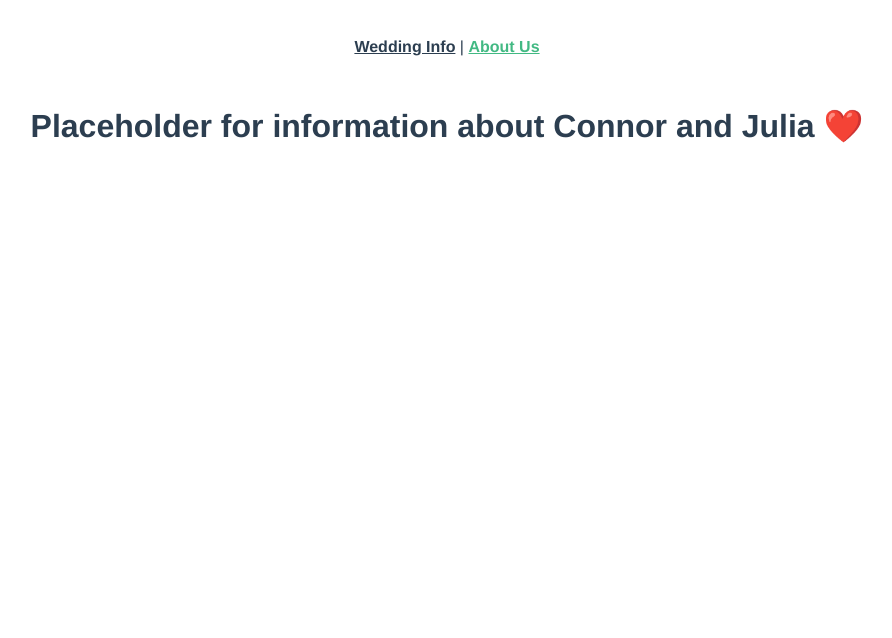
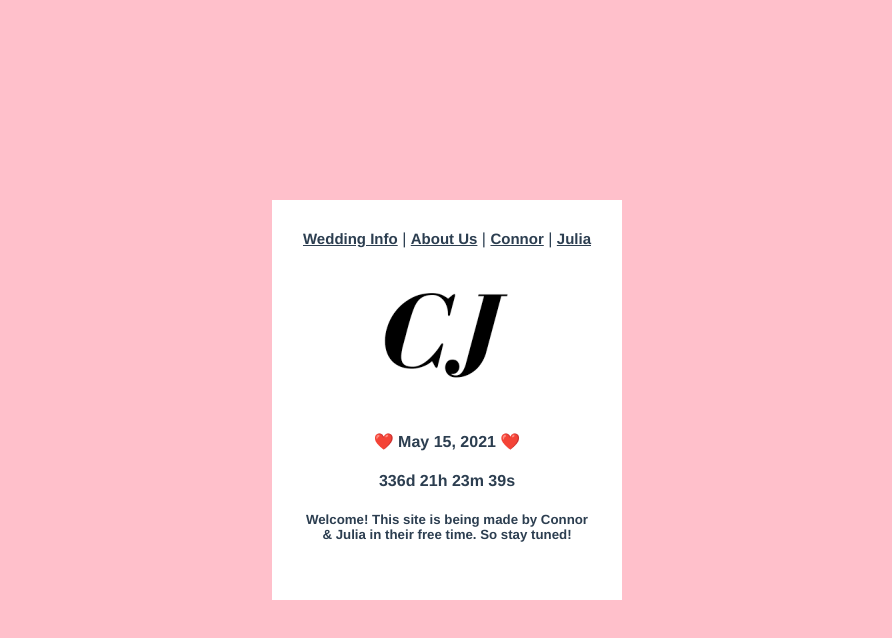
Before and after one commit to theMoynahammer/connorjulia, a Vue app: page /#/about in a window 1280 px wide. Before the commit this address led to /#/about. Shown: the top 638 px of the page, without its empty margins (193-1085 px from the left). Built offline with nearby package versions, Linux system fonts and the light colour scheme.

Commit message:
adding to github

```diff
--- a/public/index.html
+++ b/public/index.html
@@ -5,9 +5,11 @@
     <meta http-equiv="X-UA-Compatible" content="IE=edge">
     <meta name="viewport" content="width=device-width,initial-scale=1.0">
     <link rel="icon" href="<%= BASE_URL %>favicon.ico">
-    <title><%= htmlWebpackPlugin.options.title %></title>
+    <!-- <title><%= htmlWebpackPlugin.options.title %></title> -->
+    <title>Connor and Julia's Wedding Site</title>
+
   </head>
-  <body>
+  <body style="margin:0px; background-color: pink; display: flex; align-items: center; justify-content: center; height:100vh">
     <noscript>
       <strong>We're sorry but <%= htmlWebpackPlugin.options.title %> doesn't work properly without JavaScript enabled. Please enable it to continue.</strong>
     </noscript>
--- a/src/App.vue
+++ b/src/App.vue
@@ -1,10 +1,16 @@
 <template>
   <div id="app">
-    <div id="nav">
-      <router-link to="/">Wedding Info</router-link> |
-      <router-link to="/about">About Us</router-link>
+    <!-- <div id="mainModal"> -->
+     <div id="nav">
+       <router-link to="/">Wedding Info</router-link> |
+       <router-link to="/about">About Us</router-link> |
+       <router-link to="/connor">Connor</router-link> |
+       <router-link to="/julia">Julia</router-link>
+      <!-- </div> -->
+      <div id='wrapper'>
+      <router-view/>
+      </div>
     </div>
-    <router-view/>
   </div>
 </template>
 
@@ -15,6 +21,16 @@
   -moz-osx-font-smoothing: grayscale;
   text-align: center;
   color: #2c3e50;
+  background-color: white;
+  width: 350px;
+  height: 400px;
+}
+
+#wrapper {
+  display: flex;
+  align-items: center;
+  justify-content: center;
+  height:325px;
 }
 
 #nav {
@@ -23,10 +39,11 @@
 
 #nav a {
   font-weight: bold;
+  font-size: 15px;
   color: #2c3e50;
 }
 
 #nav a.router-link-exact-active {
-  color: #42b983;
+  color: rgb(20, 130, 220);
 }
 </style>
--- a/src/components/HelloWorld.vue
+++ b/src/components/HelloWorld.vue
@@ -1,6 +1,7 @@
 <template>
   <div class="hello">
-    <h1>{{ msg }}</h1>
+    <!-- <h1>{{ msg }}</h1> -->
+    <h5>Welcome! This site is being made by Connor & Julia in their free time. So stay tuned!</h5>
     <!-- <p>
       For a guide and recipes on how to configure / customize this project,<br>
       check out the
--- a/src/router/index.js
+++ b/src/router/index.js
@@ -18,10 +18,27 @@
     // which is lazy-loaded when the route is visited.
     component: () => import(/* webpackChunkName: "about" */ '../views/About.vue'),
   },
+  {
+    path: '/connor',
+    name: 'Connor',
+    // route level code-splitting
+    // this generates a separate chunk (about.[hash].js) for this route
+    // which is lazy-loaded when the route is visited.
+    component: () => import(/* webpackChunkName: "about" */ '../views/Connor.vue'),
+  },
+  {
+    path: '/julia',
+    name: 'Julia',
+    // route level code-splitting
+    // this generates a separate chunk (about.[hash].js) for this route
+    // which is lazy-loaded when the route is visited.
+    component: () => import(/* webpackChunkName: "about" */ '../views/Julia.vue'),
+  },
 ];
 
 const router = new VueRouter({
   routes,
+  mode: 'history',
 });
 
 export default router;
--- a/src/views/About.vue
+++ b/src/views/About.vue
@@ -1,5 +1,5 @@
 <template>
   <div class="about">
-    <h1>Placeholder for information about Connor and Julia ❤️</h1>
+    <p>Placeholder for information about Connor and Julia</p>
   </div>
 </template>
--- /dev/null
+++ b/src/views/Connor.vue
@@ -0,0 +1,6 @@
+<template>
+  <div class="connor">
+    <p>Would you like to play the box game?</p>
+    <h5><a href="https://themoynahammer.github.io/box-game/" target="_blank" rel="noopener noreferrer">Click Here to Play</a></h5>
+  </div>
+</template>
--- a/src/views/Home.vue
+++ b/src/views/Home.vue
@@ -1,13 +1,45 @@
 <template>
   <div class="home">
-    <img alt="Vue logo" src="../assets/cj.png">
-    <HelloWorld msg="Welcome to connorandjulia.com"/>
+    <img alt="Vue logo" style="width: 150px;" src="../assets/cj.png">
+    <h4>❤️ May 15, 2021 ❤️</h4>
+    <strong><div id="countdown"></div></strong>
+    <HelloWorld msg=""/>
   </div>
 </template>
 
 <script>
 // @ is an alias to /src
 import HelloWorld from '@/components/HelloWorld.vue';
+
+// Set the date we're counting down to
+const countDownDate = new Date('May 15, 2021 18:00:00').getTime();
+
+// Update the count down every 1 second
+const countdownFunction = () => {
+  // Get today's date and time
+  const now = new Date().getTime();
+
+  // Find the distance between now and the count down date
+  const distance = countDownDate - now;
+
+  // Time calculations for days, hours, minutes and seconds
+  const days = Math.floor(distance / (1000 * 60 * 60 * 24));
+  const hours = Math.floor((distance % (1000 * 60 * 60 * 24)) / (1000 * 60 * 60));
+  const minutes = Math.floor((distance % (1000 * 60 * 60)) / (1000 * 60));
+  const seconds = Math.floor((distance % (1000 * 60)) / 1000);
+
+  // Display the result in the element with id="demo"
+  document.getElementById('countdown').innerHTML = `${days}d ${hours}h
+  ${minutes}m ${seconds}s `;
+
+  // If the count down is finished, write some text
+  // if (distance < 0) {
+  //   clearInterval(x);
+  //   document.getElementById("demo").innerHTML = 'EXPIRED';
+  // }
+};
+// const x = setInterval(countdownFunction, 1000);
+setInterval(countdownFunction, 1000);
 
 export default {
   name: 'Home',
--- /dev/null
+++ b/src/views/Julia.vue
@@ -0,0 +1,5 @@
+<template>
+  <div class="julia">
+    <p>Info about Julia</p>
+  </div>
+</template>
```
Also changed, not shown: src/assets/pinkflowers.jpg (added), 1 other file (tests, documents, lock files or other folders).
